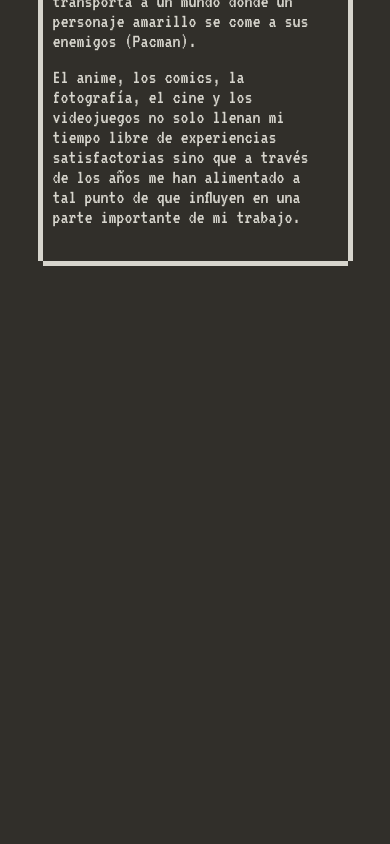
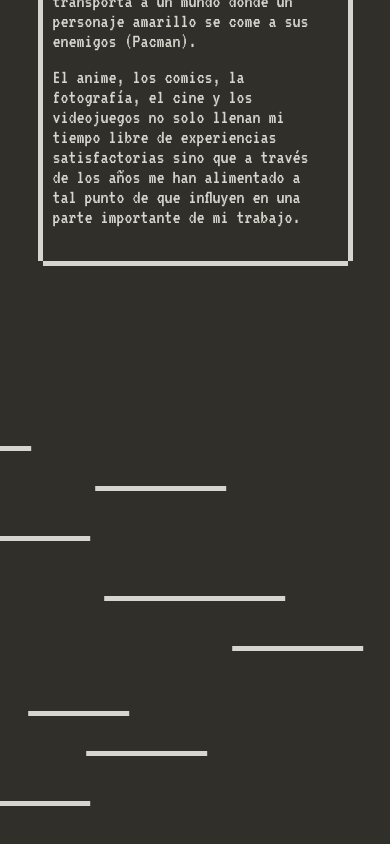
Before and after one commit to davidhurtadodev/guido-portfolio, a Next.js app: page / in a window 390 px wide. Shown: the part 1196-2040 px from the top of the page. Built offline with nearby package versions, Linux system fonts and the light colour scheme.

Commit message:
feat lines animation mobile

```diff
--- a/src/components/JourneyContainer.tsx
+++ b/src/components/JourneyContainer.tsx
@@ -3,8 +3,16 @@ import TextContainer from './TextContainer';
 import Image from 'next/image';
 import ship from '@assets/images/spaceship.png';
 import Line from '@assets/images/line.svg';
-import { useEffect, useRef } from 'react';
-import { motion, useScroll, useTransform } from 'framer-motion';
+import { useEffect, useRef, useState } from 'react';
+import {
+  motion,
+  useMotionValue,
+  useScroll,
+  useSpring,
+  useTransform,
+  useVelocity,
+} from 'framer-motion';
+import MovementLines from './MovementLines';
 export default function VerticalShipContainer() {
   const ref = useRef(null);
   const { scrollYProgress } = useScroll({
@@ -12,6 +20,7 @@ export default function VerticalShipContainer() {
   });
 
   const position = useTransform(scrollYProgress, [0, 1], ['-100%', '100%']);
+  console.log(position);
 
   const leftTextOpacity = useTransform(
     scrollYProgress,
@@ -24,6 +33,13 @@ export default function VerticalShipContainer() {
     ['1', '1', '0.01', '0']
   );
 
+  const linesX = useTransform(
+    scrollYProgress,
+    [0, 0.5, 1],
+    ['-50px', '-80px', '-150px']
+  );
+  console.log(scrollYProgress.get());
+
   return (
     <section
       ref={ref}
@@ -32,7 +48,7 @@ export default function VerticalShipContainer() {
       <h2 className="uppercase text-[40px] text-secondary font-mono lg:text-[62px] lg:mb-[188px]">
         The journey
       </h2>
-      <div className="hidden lg:block min-h-[200vh]  w-full ">
+      {/* <div className="hidden lg:block min-h-[300vh]  w-full ">
         <div className="flex w-full justify-around sticky top-[30vh]">
           <motion.div
             className="fixed top-[20%] bg-[url('/assets/images/spaceship.png')]   w-[335px] h-[186.111px] lg:w-[540px] lg:h-[300px] animate-animateY animate-rotateShip bg-contain"
@@ -83,43 +99,18 @@ export default function VerticalShipContainer() {
             />
           </motion.div>
         </div>
-      </div>
-      <div className="lg:hidden">
+      </div> */}
+      <div className="lg:hidden w-full flex  h-[300vh] justify-start flex-col items-center">
+        <div className="mt-0 ">
           <TextContainer
             text={
               <>
                 <p className="text-secondary font-mono text-[20px]  leading-[20px] mb-4">
                   Todo el mundo dice que nací con un control de Nintendo en las
-                manos y es que no lo puedo evitar, me apasionan los videojuegos.
-                Mi primer recuerdo gráfico e interactivo me transporta a un
-                mundo donde un personaje amarillo se come a sus enemigos
-                (Pacman).
-              </p>
-              <p className="text-secondary font-mono text-[20px]  leading-[20px]">
-                El anime, los comics, la fotografía, el cine y los videojuegos
-                no solo llenan mi tiempo libre de experiencias satisfactorias
-                sino que a través de los años me han alimentado a tal punto de
-                que influyen en una parte importante de mi trabajo.
-              </p>
-            </>
-          }
-        />
-
-        <div className="min-h-[1600px]   w-full overflow-hidden">
-          <motion.div
-            className="fixed top-[20%] bg-[url('/assets/images/spaceship.png')]   w-[335px] h-[186.111px] lg:w-[540px] lg:h-[300px] animate-animateY animate-rotateShip bg-contain"
-            style={{ left: position }}
-          />
-        </div>
-        <TextContainer
-          text={
-            <>
-              <p className="text-secondary font-mono text-[20px]  leading-[20px] mb-4">
-                Todo el mundo dice que nací con un control de Nintendo en las
-                manos y es que no lo puedo evitar, me apasionan los videojuegos.
-                Mi primer recuerdo gráfico e interactivo me transporta a un
-                mundo donde un personaje amarillo se come a sus enemigos
-                (Pacman).
+                  manos y es que no lo puedo evitar, me apasionan los
+                  videojuegos. Mi primer recuerdo gráfico e interactivo me
+                  transporta a un mundo donde un personaje amarillo se come a
+                  sus enemigos (Pacman).
                 </p>
                 <p className="text-secondary font-mono text-[20px]  leading-[20px]">
                   El anime, los comics, la fotografía, el cine y los videojuegos
@@ -131,6 +122,101 @@ export default function VerticalShipContainer() {
             }
           />
         </div>
+
+        <div className="sticky top-[1px] h-[100vh] overflow-hidden   left-0 right-0  w-full ">
+          <MovementLines
+            top="top-[100px]"
+            width="w-[171px]"
+            initial={0}
+            right="right-0"
+            left="left-[200vw]"
+            containerRef={ref}
+          />
+          <MovementLines
+            top="top-[140px]"
+            width="w-[131px]"
+            initial={0}
+            right="-right-[50%]"
+            left="left-[250vw]"
+            containerRef={ref}
+          />
+
+          <MovementLines
+            top="top-[190px]"
+            width="w-[121px]"
+            initial={0}
+            right="-right-[15%]"
+            left="left-[200vw]"
+            containerRef={ref}
+          />
+          <MovementLines
+            top="top-[250px]"
+            width="w-[181px]"
+            initial={0}
+            right="-right-[65%]"
+            left="left-[200vw]"
+            containerRef={ref}
+          />
+          <MovementLines
+            top="top-[300px]"
+            width="w-[131px]"
+            initial={0}
+            right="-right-[85%]"
+            left="left-[200vw]"
+            containerRef={ref}
+          />
+          <MovementLines
+            top="top-[365px]"
+            width="w-[101px]"
+            initial={0}
+            right="-right-[25%]"
+            left="left-[200vw]"
+            containerRef={ref}
+          />
+          <MovementLines
+            top="top-[405px]"
+            width="w-[121px]"
+            initial={0}
+            right="-right-[45%]"
+            left="left-[200vw]"
+            containerRef={ref}
+          />
+          <MovementLines
+            top="top-[455px]"
+            width="w-[141px]"
+            initial={0}
+            right="-right-[15%]"
+            left="left-[200vw]"
+            containerRef={ref}
+          />
+
+          <motion.div
+            className="fixed top-[20%] bg-[url('/assets/images/spaceship.png')]   w-[335px] h-[186.111px] lg:w-[540px] lg:h-[300px] animate-animateY animate-rotateShip bg-contain"
+            style={{ left: position }}
+          />
+        </div>
+        <div className="mt-auto mb-0 shrink-0">
+          <TextContainer
+            text={
+              <>
+                <p className="text-secondary font-mono text-[20px]  leading-[20px] mb-4">
+                  Todo el mundo dice que nací con un control de Nintendo en las
+                  manos y es que no lo puedo evitar, me apasionan los
+                  videojuegos. Mi primer recuerdo gráfico e interactivo me
+                  transporta a un mundo donde un personaje amarillo se come a
+                  sus enemigos (Pacman).
+                </p>
+                <p className="text-secondary font-mono text-[20px]  leading-[20px]">
+                  El anime, los comics, la fotografía, el cine y los videojuegos
+                  no solo llenan mi tiempo libre de experiencias satisfactorias
+                  sino que a través de los años me han alimentado a tal punto de
+                  que influyen en una parte importante de mi trabajo.
+                </p>
+              </>
+            }
+          />
+        </div>
+      </div>
     </section>
   );
 }
--- /dev/null
+++ b/src/components/MovementLines.tsx
@@ -0,0 +1,63 @@
+import {
+  MotionValue,
+  motion,
+  useScroll,
+  useTransform,
+  useMotionValueEvent,
+  useAnimate,
+} from 'framer-motion';
+import { MutableRefObject, useEffect, useState } from 'react';
+
+interface MovementLinesI {
+  width: string;
+  top: string;
+  initial: string | number;
+
+  right: string;
+  left?: string;
+  containerRef: MutableRefObject<null>;
+}
+
+export default function MovementLines({
+  width,
+  top,
+  right,
+  containerRef,
+}: MovementLinesI) {
+  const { scrollYProgress } = useScroll({
+    target: containerRef,
+  });
+
+  const [scope, animate] = useAnimate();
+
+  useEffect(() => {
+    const animation = animate(
+      'div',
+      { x: '-200vw' },
+      { duration: 2, repeat: Infinity, ease: 'linear' }
+    );
+
+    scrollYProgress.onChange((latest) => {
+      if (latest < 0.2) {
+        animation.speed = 1;
+      } else if (latest >= 0.2 && latest < 0.3) {
+        animation.speed = 2;
+      } else if (latest >= 0.3 && latest < 0.8) {
+        animation.speed = 3;
+      } else if (latest >= 0.8) {
+        animation.speed = 1;
+      }
+    });
+    console.log(animation.speed);
+  }, [scrollYProgress]);
+
+  return (
+    <div ref={scope}>
+      <div
+        className={` h-[5px]  bg-secondary absolute  ${width} ${top} ${
+          right ? right : null
+        }`}
+      ></div>
+    </div>
+  );
+}
--- a/tailwind.config.ts
+++ b/tailwind.config.ts
@@ -11,8 +11,17 @@ const config: Config = {
       animation: {
         animateY: 'animateY 3s ease-in-out infinite',
         rotateShip: 'rotateShip 2s linear infinite',
+        lineMovement: 'moveLine 2s linear infinite',
       },
       keyframes: {
+        moveLine: {
+          from: {
+            transform: 'translateX(0)',
+          },
+          to: {
+            transform: 'translateX(-100vw)',
+          },
+        },
         rotateShip: {
           from: { transform: 'rotate(0)' },
           '33%': {
```
Lines whose indentation alone changed are shown as unchanged.
